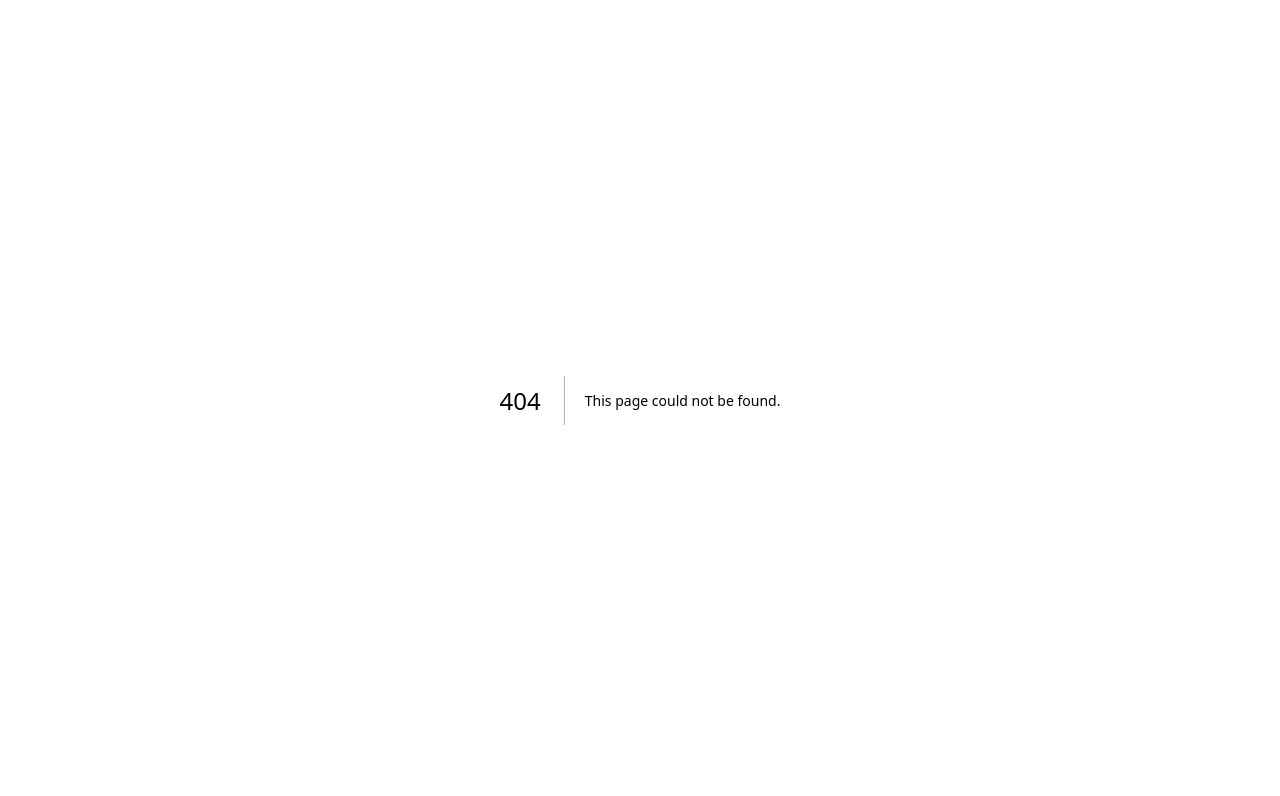
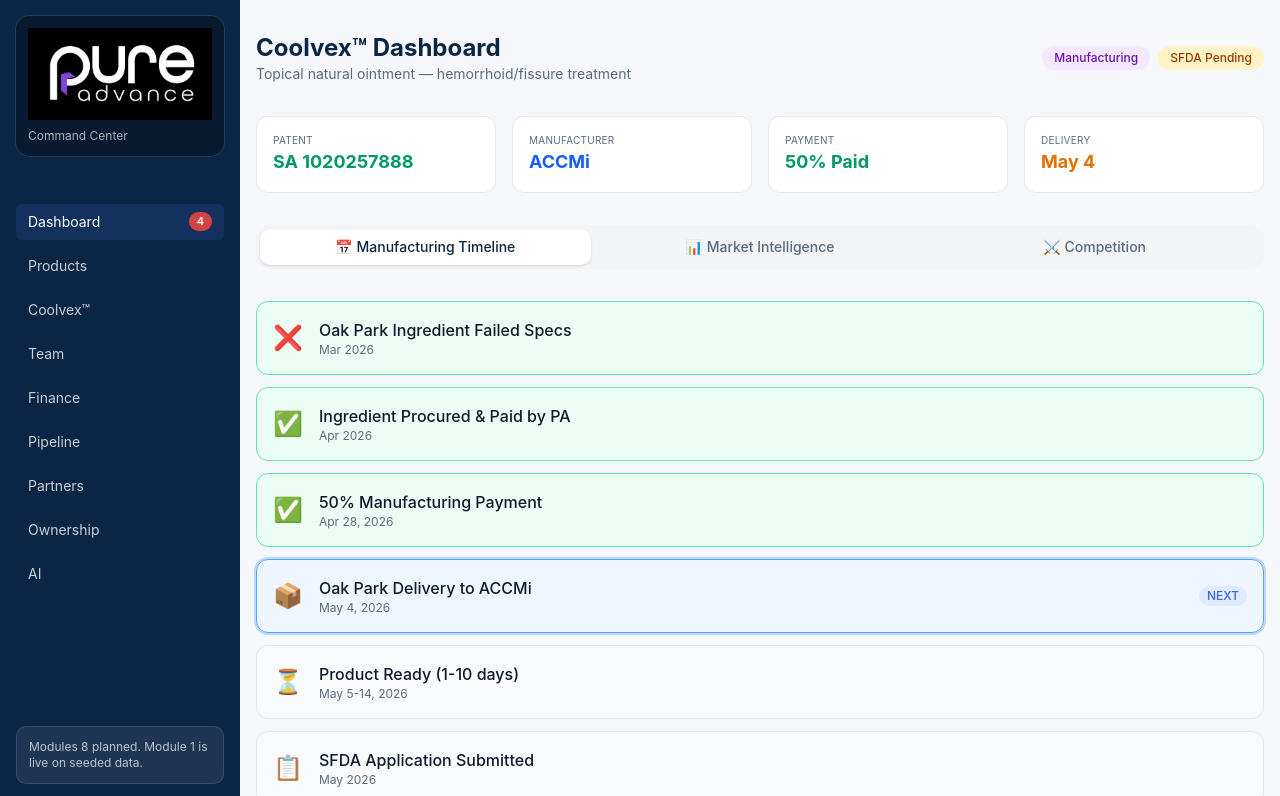
Before and after one commit to malhefdi/Pure-Advance-Command-Center-, a Next.js app: page /coolvex in a window 1280 px wide. Before the commit this address had no page. Shown: the top 796 px of the page. Built offline with nearby package versions, Linux system fonts and the light colour scheme.

Commit message:
feat(Coolvex): Add dedicated Coolvex dashboard with manufacturing timeline, market intel, and competition view

```diff
--- /dev/null
+++ b/src/app/coolvex/page.tsx
@@ -0,0 +1,179 @@
+"use client";
+
+import { useState } from "react";
+import { AppShell, MobileNav } from "@/components/layout/AppShell";
+
+const MILESTONES = [
+  { label: "Oak Park Ingredient Failed Specs", date: "Mar 2026", status: "done", icon: "❌" },
+  { label: "Ingredient Procured & Paid by PA", date: "Apr 2026", status: "done", icon: "✅" },
+  { label: "50% Manufacturing Payment", date: "Apr 28, 2026", status: "done", icon: "✅" },
+  { label: "Oak Park Delivery to ACCMi", date: "May 4, 2026", status: "next", icon: "📦" },
+  { label: "Product Ready (1-10 days)", date: "May 5-14, 2026", status: "pending", icon: "⏳" },
+  { label: "SFDA Application Submitted", date: "May 2026", status: "pending", icon: "📋" },
+  { label: "SFDA Certified", date: "TBD", status: "blocked", icon: "🔴" },
+  { label: "First Pharmacy Delivery", date: "TBD", status: "blocked", icon: "🏪" },
+];
+
+const GTM_STATS = [
+  { label: "Market Size (KSA C05A2)", value: "SAR 91.8M", sub: "2025 projected" },
+  { label: "Target Price", value: "SAR 69", sub: "wholesale" },
+  { label: "Y1 Realistic Target", value: "8,400-10,500 units", sub: "IMS-validated" },
+  { label: "Y1 Projected Profit", value: "SAR 180K-320K", sub: "corrected" },
+  { label: "Riyadh Pharmacies Mapped", value: "420+", sub: "with GPS data" },
+  { label: "E-Commerce Platforms", value: "15 researched", sub: "3 ready to register" },
+];
+
+const COMPETITORS = [
+  { name: "Neo Healar", share: "46.9%", price: "SAR 58-75", trend: "Flat" },
+  { name: "Hemagel Procto", share: "17.4%", price: "~SAR 86", trend: "Stable" },
+  { name: "Procto-Glyvenol", share: "12.3%", price: "SAR 26-47", trend: "+61%" },
+  { name: "Rohelar", share: "5.2%", price: "~SAR 68", trend: "Growing" },
+  { name: "Healarido", share: "4.6%", price: "~SAR 69", trend: "Explosive" },
+  { name: "Coolvex", share: "NEW", price: "SAR 69", trend: "🚀" },
+];
+
+const STATUS_COLORS: Record<string, string> = {
+  done: "border-emerald-300 bg-emerald-50",
+  next: "border-blue-400 bg-blue-50 ring-2 ring-blue-200",
+  pending: "border-gray-200 bg-gray-50",
+  blocked: "border-red-200 bg-red-50",
+};
+
+const TREND_COLORS: Record<string, string> = {
+  Flat: "text-gray-500",
+  Stable: "text-blue-600",
+  "+61%": "text-emerald-600 font-bold",
+  Growing: "text-emerald-600",
+  Explosive: "text-orange-600 font-bold",
+  "🚀": "text-purple-600 font-bold",
+};
+
+export default function CoolvexPage() {
+  const [tab, setTab] = useState<"timeline" | "market" | "competitive">("timeline");
+
+  return (
+    <AppShell>
+      <MobileNav />
+      <main className="mx-auto max-w-6xl px-4 py-8 space-y-6">
+        {/* Header */}
+        <div className="flex items-center justify-between">
+          <div>
+            <h1 className="text-2xl font-bold text-brand-navy">Coolvex™ Dashboard</h1>
+            <p className="text-sm text-text-muted">Topical natural ointment — hemorrhoid/fissure treatment</p>
+          </div>
+          <div className="flex items-center gap-2">
+            <span className="rounded-full bg-purple-100 text-purple-800 px-3 py-1 text-xs font-medium">
+              Manufacturing
+            </span>
+            <span className="rounded-full bg-amber-100 text-amber-800 px-3 py-1 text-xs font-medium">
+              SFDA Pending
+            </span>
+          </div>
+        </div>
+
+        {/* Key Metrics */}
+        <div className="grid grid-cols-2 md:grid-cols-4 gap-4">
+          {[
+            { label: "Patent", value: "SA 1020257888", color: "text-emerald-600" },
+            { label: "Manufacturer", value: "ACCMi", color: "text-blue-600" },
+            { label: "Payment", value: "50% Paid", color: "text-emerald-600" },
+            { label: "Delivery", value: "May 4", color: "text-amber-600" },
+          ].map((m) => (
+            <div key={m.label} className="rounded-xl border border-gray-200 bg-white p-4">
+              <div className="text-[10px] text-text-muted uppercase tracking-wide">{m.label}</div>
+              <div className={`text-lg font-bold ${m.color}`}>{m.value}</div>
+            </div>
+          ))}
+        </div>
+
+        {/* Tabs */}
+        <div className="flex gap-1 rounded-lg bg-gray-100 p-1">
+          {(["timeline", "market", "competitive"] as const).map((t) => (
+            <button
+              key={t}
+              onClick={() => setTab(t)}
+              className={`flex-1 rounded-md px-3 py-2 text-sm font-medium transition ${
+                tab === t
+                  ? "bg-white text-brand-navy shadow-sm"
+                  : "text-text-muted hover:text-text-primary"
+              }`}
+            >
+              {t === "timeline" ? "📅 Manufacturing Timeline" : t === "market" ? "📊 Market Intelligence" : "⚔️ Competition"}
+            </button>
+          ))}
+        </div>
+
+        {/* Tab Content */}
+        {tab === "timeline" && (
+          <div className="space-y-3">
+            {MILESTONES.map((m, i) => (
+              <div
+                key={i}
+                className={`flex items-center gap-4 rounded-xl border p-4 transition ${STATUS_COLORS[m.status]}`}
+              >
+                <span className="text-2xl">{m.icon}</span>
+                <div className="flex-1">
+                  <div className="font-medium text-text-primary">{m.label}</div>
+                  <div className="text-xs text-text-muted">{m.date}</div>
+                </div>
+                {m.status === "next" && (
+                  <span className="rounded-full bg-blue-100 text-blue-700 px-2 py-0.5 text-xs font-medium animate-pulse">
+                    NEXT
+                  </span>
+                )}
+              </div>
+            ))}
+          </div>
+        )}
+
+        {tab === "market" && (
+          <div className="space-y-4">
+            <div className="grid grid-cols-2 md:grid-cols-3 gap-4">
+              {GTM_STATS.map((s) => (
+                <div key={s.label} className="rounded-xl border border-gray-200 bg-white p-4">
+                  <div className="text-[10px] text-text-muted uppercase tracking-wide">{s.label}</div>
+                  <div className="text-xl font-bold text-brand-navy">{s.value}</div>
+                  <div className="text-xs text-text-muted">{s.sub}</div>
+                </div>
+              ))}
+            </div>
+            <div className="rounded-xl border border-blue-200 bg-blue-50 p-4">
+              <h3 className="font-bold text-blue-900 mb-2">🔵 Amazon.sa Blue Ocean Confirmed</h3>
+              <p className="text-sm text-blue-800">
+                Neo Healar and Hemagel Procto are <strong>absent</strong> from Amazon.sa.
+                Coolvex can capture first-mover advantage in the e-commerce hemorrhoid treatment category.
+              </p>
+            </div>
+          </div>
+        )}
+
+        {tab === "competitive" && (
+          <div className="overflow-x-auto">
+            <table className="w-full text-sm">
+              <thead>
+                <tr className="border-b border-gray-200">
+                  <th className="text-left py-3 px-4 font-medium text-text-muted">Brand</th>
+                  <th className="text-right py-3 px-4 font-medium text-text-muted">Market Share</th>
+                  <th className="text-right py-3 px-4 font-medium text-text-muted">Price</th>
+                  <th className="text-right py-3 px-4 font-medium text-text-muted">Trend</th>
+                </tr>
+              </thead>
+              <tbody>
+                {COMPETITORS.map((c) => (
+                  <tr key={c.name} className={`border-b border-gray-100 ${c.name === "Coolvex" ? "bg-purple-50" : ""}`}>
+                    <td className="py-3 px-4 font-medium">
+                      {c.name === "Coolvex" ? "→ " : ""}{c.name}
+                    </td>
+                    <td className="py-3 px-4 text-right">{c.share}</td>
+                    <td className="py-3 px-4 text-right">{c.price}</td>
+                    <td className={`py-3 px-4 text-right ${TREND_COLORS[c.trend] || ""}`}>{c.trend}</td>
+                  </tr>
+                ))}
+              </tbody>
+            </table>
+          </div>
+        )}
+      </main>
+    </AppShell>
+  );
+}
--- a/src/components/layout/AppShell.tsx
+++ b/src/components/layout/AppShell.tsx
@@ -4,6 +4,7 @@
 const navItems = [
   { href: "/", label: "Dashboard", count: 4 },
   { href: "/products", label: "Products" },
+  { href: "/coolvex", label: "Coolvex™" },
   { href: "/team", label: "Team" },
   { href: "/finance", label: "Finance" },
   { href: "/pipeline", label: "Pipeline" },
```
